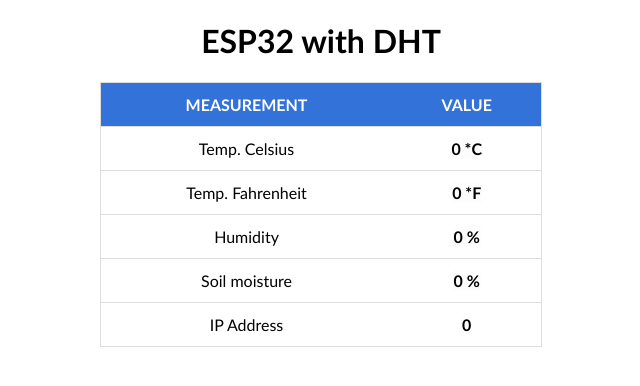
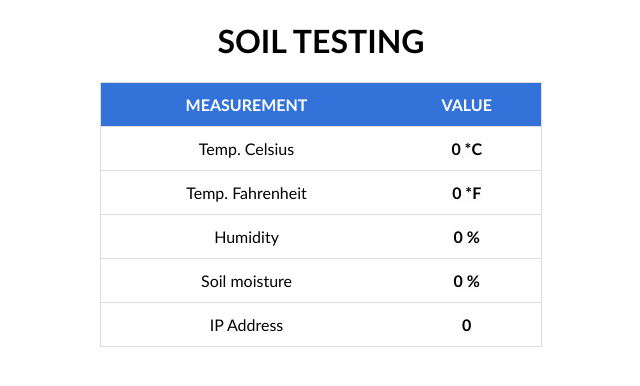
Before and after one commit to lewisxhe/HiGrow-Soil-testing, a plain HTML site: page index.html in a window 1280 px wide. Shown: the whole page, without its empty margins (319-959 px from the left). Drawn offline with Linux system fonts and the light colour scheme; no server answers.

```diff
--- a/DTH-WebServer/index.html
+++ b/index.html
@@ -38,7 +38,7 @@
   </style>
 </head>
 <body>
-  <h1>ESP32 with DHT</h1>
+  <h1>SOIL TESTING</h1>
   <table>
     <tr>
       <th>MEASUREMENT</th>
```
Also changed, not shown: images/0.jpg (added), images/1.png (added), 5 other files.
